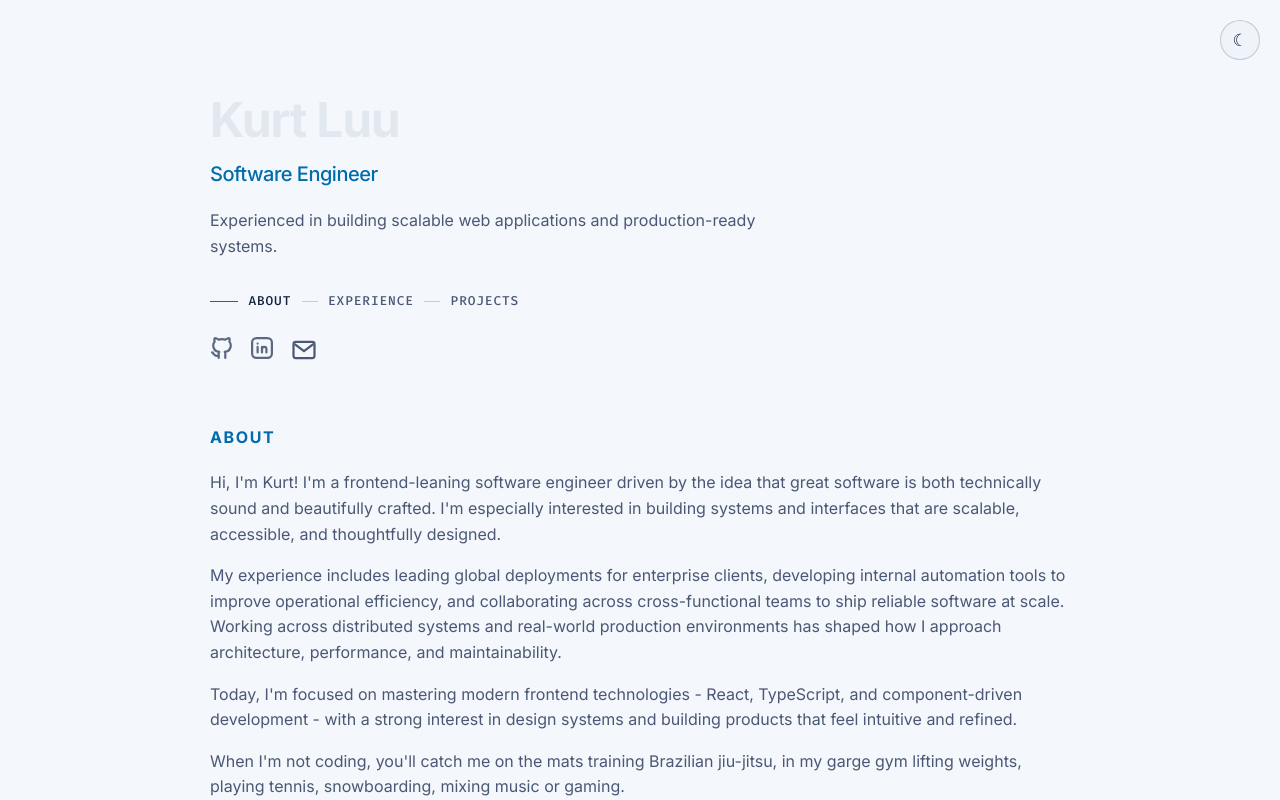
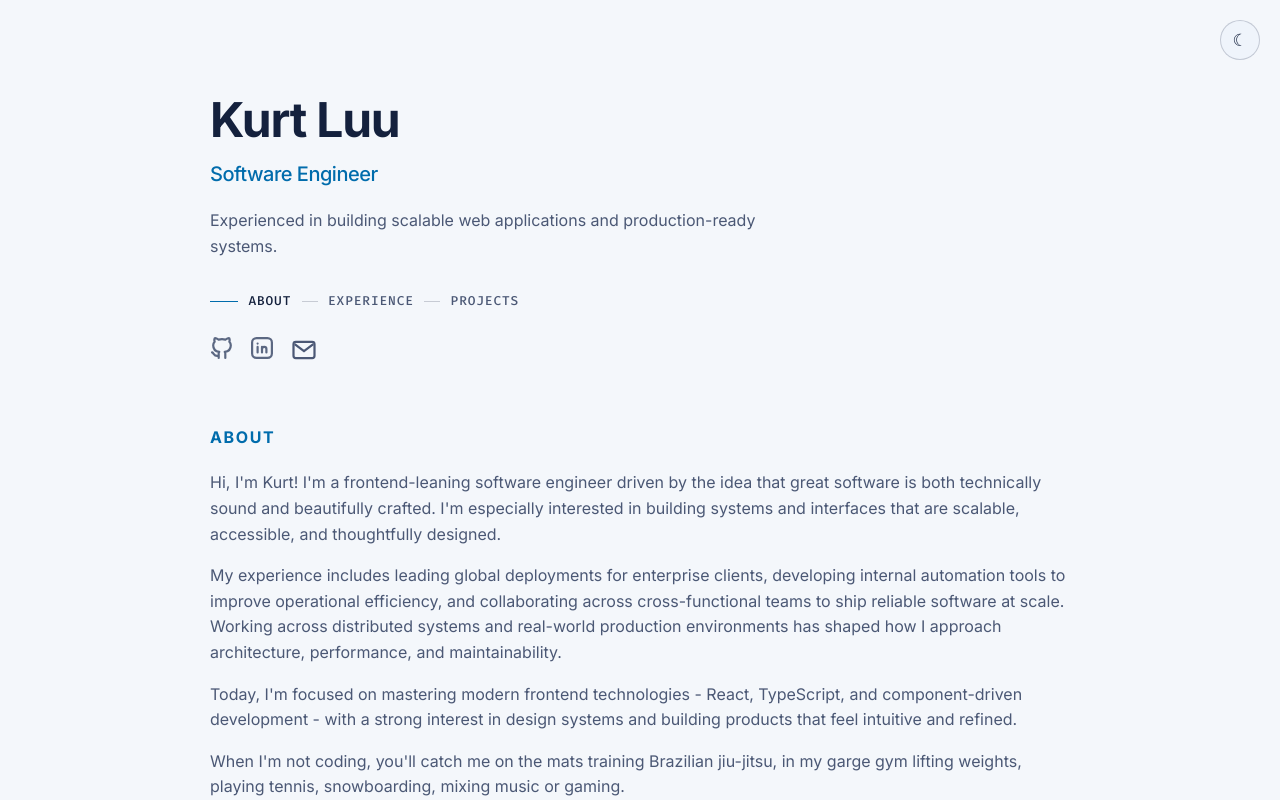
Before and after one commit to kurtluu/portfolio, a React (Vite) app in the folder react-ts-site/: page / in a window 1280 px wide. Shown: the top 800 px of the page. Built offline with nearby package versions, Linux system fonts and the light colour scheme.

Commit message:
Adjust theme-aware name color for light mode

```diff
--- a/react-ts-site/src/App.tsx
+++ b/react-ts-site/src/App.tsx
@@ -212,7 +212,7 @@ function App() {
         <aside className="sidebar">
           <div className="sidebar-inner">
             <div>
-              <h1 className="text-4xl font-bold tracking-tight text-slate-200 sm:text-5xl">Kurt Luu</h1>
+              <h1 className="name text-4xl font-bold tracking-tight sm:text-5xl">Kurt Luu</h1>
               <h2 className="mt-3 text-lg font-medium tracking-tight text-slate-200 sm:text-xl">Software Engineer</h2>
               <p className="subtitle">
                 Experienced in building scalable web applications and production-ready systems.
--- a/react-ts-site/src/styles.css
+++ b/react-ts-site/src/styles.css
@@ -5,6 +5,7 @@
   --panel: #112240;
   --text: #ccd6f6;
   --muted: rgb(161 161 170 / var(--tw-text-opacity, 1));
+  --name: #ccd6f6;
   --accent: lab(70.687% -23.6078 -45.9483);
   --line: rgba(136, 146, 176, 0.25);
   --chip: color-mix(in srgb, var(--accent) 22%, transparent);
@@ -20,6 +21,7 @@
   --panel: #e8effa;
   --text: #14213d;
   --muted: #4b5875;
+  --name: #14213d;
   --accent: #006cac;
   --line: rgba(20, 33, 61, 0.2);
   --chip: color-mix(in srgb, var(--accent) 18%, transparent);
@@ -127,6 +129,10 @@ a {
 h1 {
   margin: 0;
   font-size: clamp(2rem, 3.8vw, 3rem);
+}
+
+.name {
+  color: var(--name);
 }
 
 .subtitle {
```
